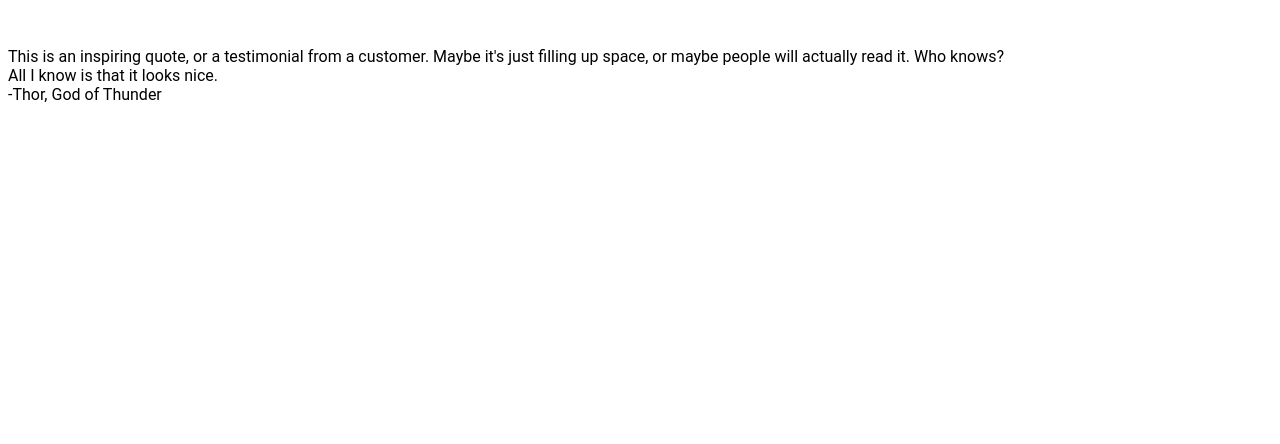
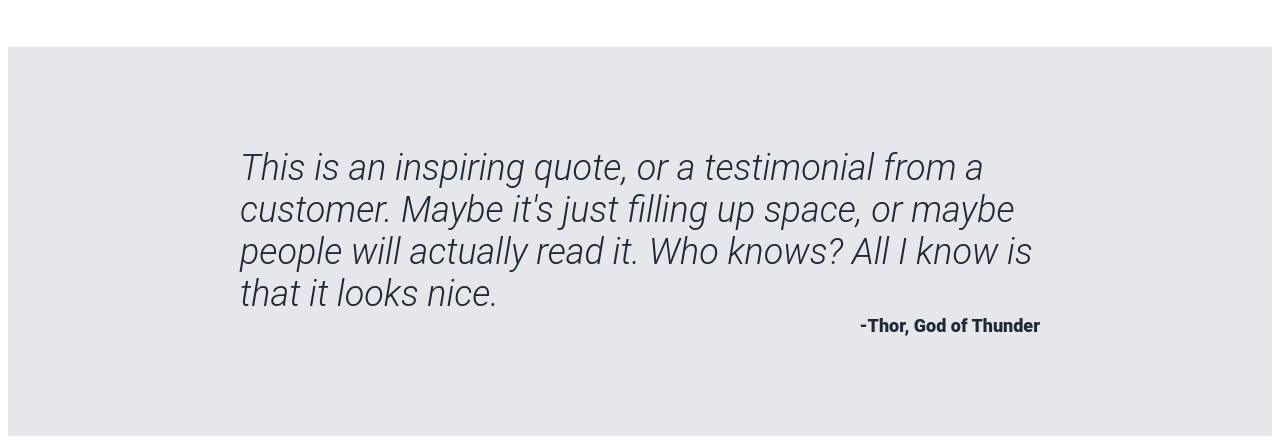
Before and after one commit to pgarza917/odin-landing-page, a plain HTML site: page index.html in a window 1280 px wide. Shown: the part 975-1419 px from the top of the page. Before the commit the page ends 1087 px from the top, so only its background shows below. Drawn offline with Linux system fonts and the light colour scheme.

Commit message:
Add flex and font styling to section three (quote) of the landing page

```diff
--- a/style.css
+++ b/style.css
@@ -113,3 +113,29 @@ body {
   gap: 10px;
   width: 160px;
 }
+
+.section-three {
+  background-color: #e5e7eb;
+  color: #1f2937;
+  padding: 100px 0px;
+  display: flex;
+  justify-content: center;
+}
+
+.section-three .content {
+  display: flex;
+  flex-direction: column;
+  align-items: flex-end;
+  width: 800px;
+}
+
+.quote-author {
+  font-weight: 900;
+  font-size: 18px;
+}
+
+.quote {
+  font-style: italic;
+  font-weight: 300;
+  font-size: 36px;
+}
```
